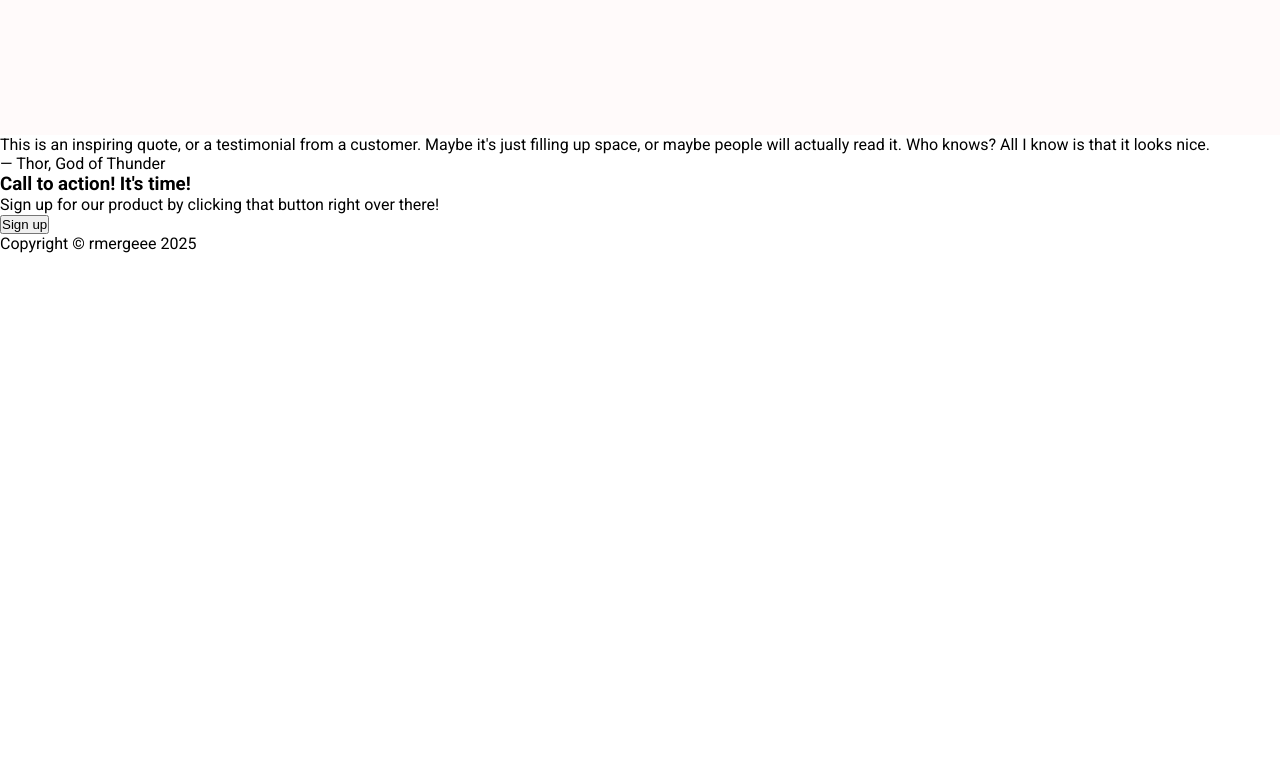
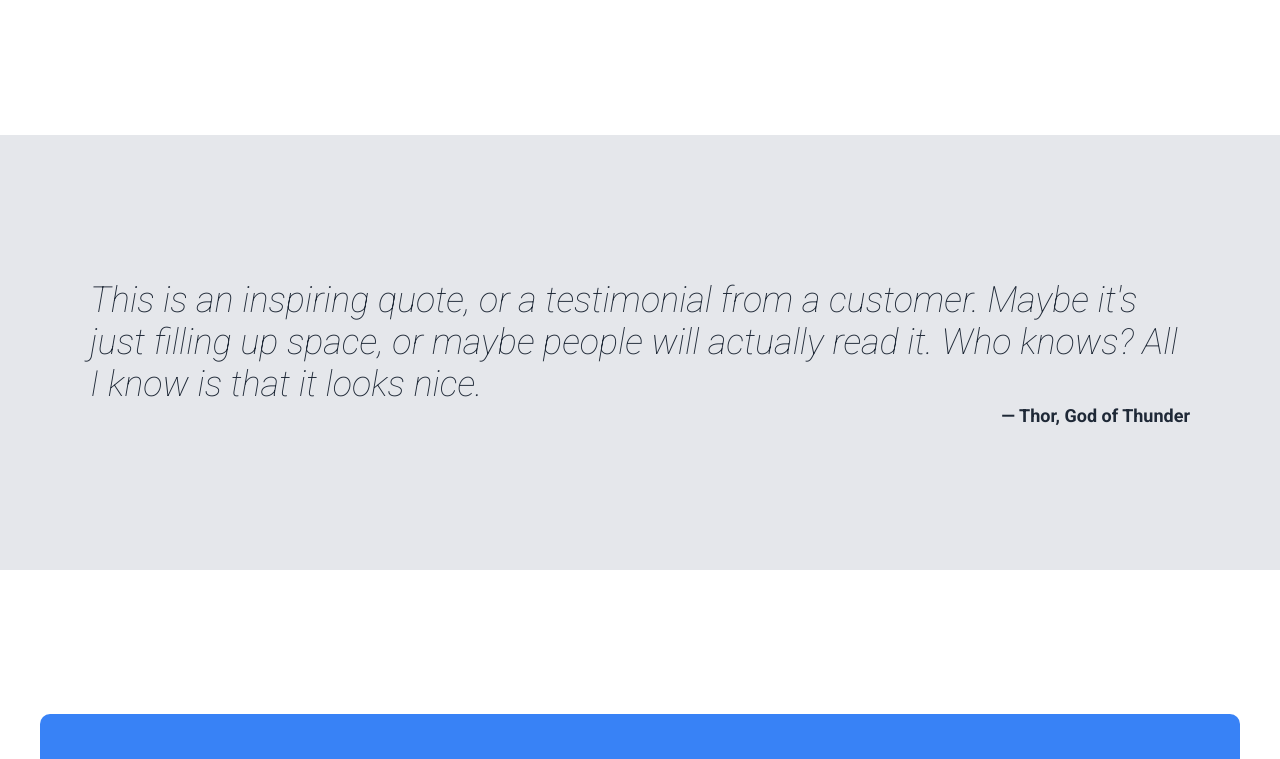
Before and after one commit to rmergeee/landing-page, a plain HTML site: page index.html in a window 1280 px wide. Shown: the part 880-1639 px from the top of the page. Before the commit the page ends 1133 px from the top, so only its background shows below. Drawn offline with Linux system fonts and the light colour scheme.

Commit message:
Complete landing page
Finished styling the fourth block and footer.

```diff
--- a/styles.css
+++ b/styles.css
@@ -103,7 +103,6 @@ body {
   display: flex;
   flex-direction: column;
   align-items: center;
-  background-color: snow;
 }
 
 .second-block h2 {
@@ -133,3 +132,80 @@ body {
   color: rgb(77, 77, 77);
   text-align: center;
 }
+
+.third-block {
+  background-color: #e5e7eb;
+  display: flex;
+  flex-direction: column;
+  align-items: center;
+}
+
+.third-block figure {
+  max-width: 1100px;
+  display: flex;
+  flex-direction: column;
+  margin: 144px 0px;
+}
+
+.third-block figure blockquote {
+  color: #1f2937;
+  font-size: 36px;
+  font-weight: lighter;
+  font-style: italic;
+}
+
+.third-block figure figcaption {
+  align-self: flex-end;
+  font-size: 18px;
+  font-weight: bold;
+  color: #1f2937;
+}
+
+.fourth-block {
+  display: flex;
+  justify-content: center;
+}
+
+.call-to-action {
+  background-color: #3882f6;
+  max-width: 1200px;
+  flex: 1;
+  border-radius: 10px;
+  margin: 144px 20px;
+  display: flex;
+  justify-content: center;
+  padding: 48px;
+}
+
+.call-to-action .left-text {
+  margin-right: 192px;
+}
+
+.call-to-action .left-text h3 {
+  color: #ffffff;
+  font-size: 24px;
+}
+.call-to-action .left-text p {
+  color: #ffffff;
+  font-size: 18px;
+}
+
+.call-to-action .second-sign-up-button {
+  border: 2px solid #ffffff;
+  font-size: 18px;
+  font-weight: bold;
+  padding: 8px 24px;
+  border-radius: 8px;
+  color: #ffffff;
+  background-color: #3882f6;
+  align-self: flex-start;
+  margin-top: 16px;
+}
+
+.footer {
+  display: flex;
+  justify-content: center;
+  background-color: #1f2937;
+  padding: 36px;
+  color: #E5E7EB;
+}
```
